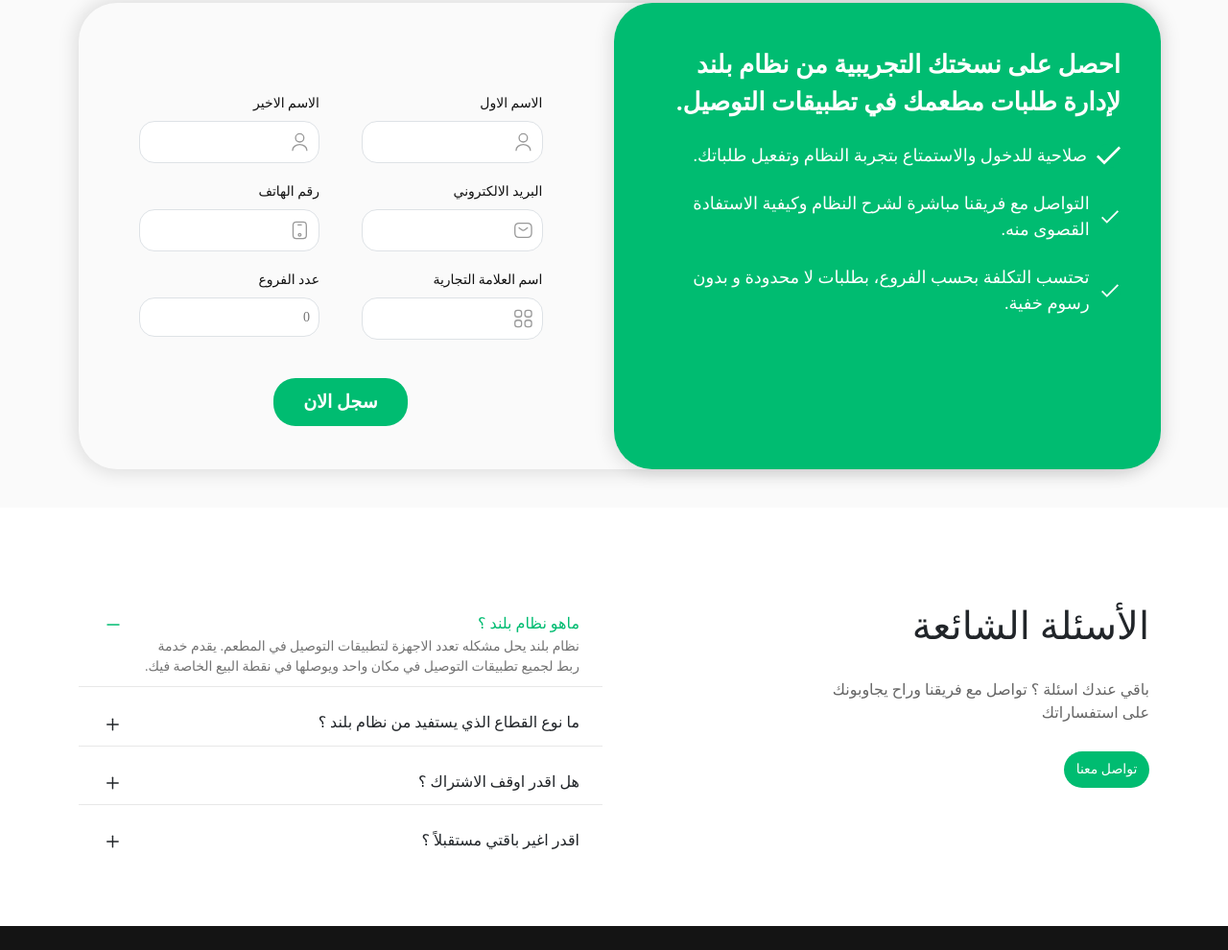
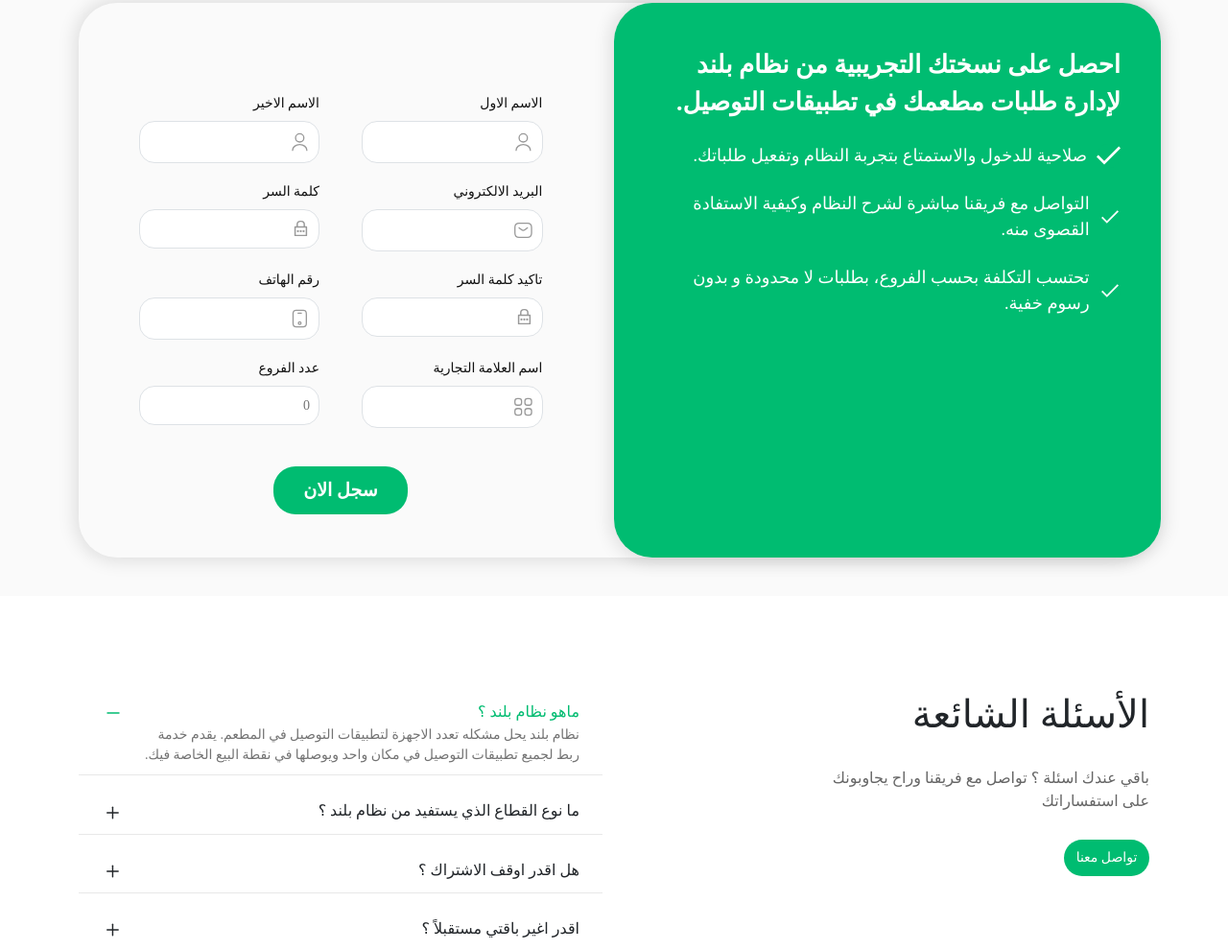
Before and after one commit to basillubbad/blend_, a plain HTML site: page index.html in a window 1280 px wide. Shown: the part 5189-6179 px from the top of the page at 96% size. Drawn offline with nearby package versions, Linux system fonts and the light colour scheme; a script that the page names is missing; a web font is replaced by a local one.

Commit message:
edit front

```diff
--- a/index.html
+++ b/index.html
@@ -1025,6 +1025,52 @@
                       <input class="EmailSubscription_inp" type="text" placeholder=""></div>
                     </div>
                   </div>
+                  <div class="col-lg-5">
+                    <div class="input_jops_topic"> كلمة السر</div>
+                    <div class=" ContactUs_inp">
+                      <div class="ContactUs_inp_div">
+                        <svg style="width: 20px; height: 20px;color: #999999;" xmlns="http://www.w3.org/2000/svg" width="800px" height="800px" viewBox="0 0 48 48">
+                          <g id="Layer_2" data-name="Layer 2">
+                            <g id="invisible_box" data-name="invisible box">
+                              <rect width="48" height="48" fill="none"/>
+                            </g>
+                            <g id="Layer_7" data-name="Layer 7">
+                              <g>
+                                <path fill="#999999" d="M39,18H35V13A11,11,0,0,0,24,2H22A11,11,0,0,0,11,13v5H7a2,2,0,0,0-2,2V44a2,2,0,0,0,2,2H39a2,2,0,0,0,2-2V20A2,2,0,0,0,39,18ZM15,13a7,7,0,0,1,7-7h2a7,7,0,0,1,7,7v5H15ZM37,42H9V22H37Z"/>
+                                <circle fill="#999999" cx="15" cy="32" r="3"/>
+                                <circle fill="#999999" cx="23" cy="32" r="3"/>
+                                <circle fill="#999999" cx="31" cy="32" r="3"/>
+                              </g>
+                            </g>
+                          </g>
+                        </svg>
+
+                        <input class="EmailSubscription_inp" type="text" placeholder=""></div>
+                      </div>
+                    </div>
+                    <div class="col-lg-5">
+                      <div class="input_jops_topic"> تاكيد كلمة السر</div>
+                      <div class=" ContactUs_inp">
+                        <div class="ContactUs_inp_div">
+                          <svg style="width: 20px; height: 20px;color: #999999;" xmlns="http://www.w3.org/2000/svg" width="800px" height="800px" viewBox="0 0 48 48">
+                            <g id="Layer_2" data-name="Layer 2">
+                              <g id="invisible_box" data-name="invisible box">
+                                <rect width="48" height="48" fill="none"/>
+                              </g>
+                              <g id="Layer_7" data-name="Layer 7">
+                                <g>
+                                  <path fill="#999999" d="M39,18H35V13A11,11,0,0,0,24,2H22A11,11,0,0,0,11,13v5H7a2,2,0,0,0-2,2V44a2,2,0,0,0,2,2H39a2,2,0,0,0,2-2V20A2,2,0,0,0,39,18ZM15,13a7,7,0,0,1,7-7h2a7,7,0,0,1,7,7v5H15ZM37,42H9V22H37Z"/>
+                                  <circle fill="#999999" cx="15" cy="32" r="3"/>
+                                  <circle fill="#999999" cx="23" cy="32" r="3"/>
+                                  <circle fill="#999999" cx="31" cy="32" r="3"/>
+                                </g>
+                              </g>
+                            </g>
+                          </svg>
+
+                          <input class="EmailSubscription_inp" type="text" placeholder=""></div>
+                        </div>
+                      </div>
                   <div class="col-lg-5">
                     <div class="input_jops_topic">رقم الهاتف</div>
                     <div class=" ContactUs_inp">
```
